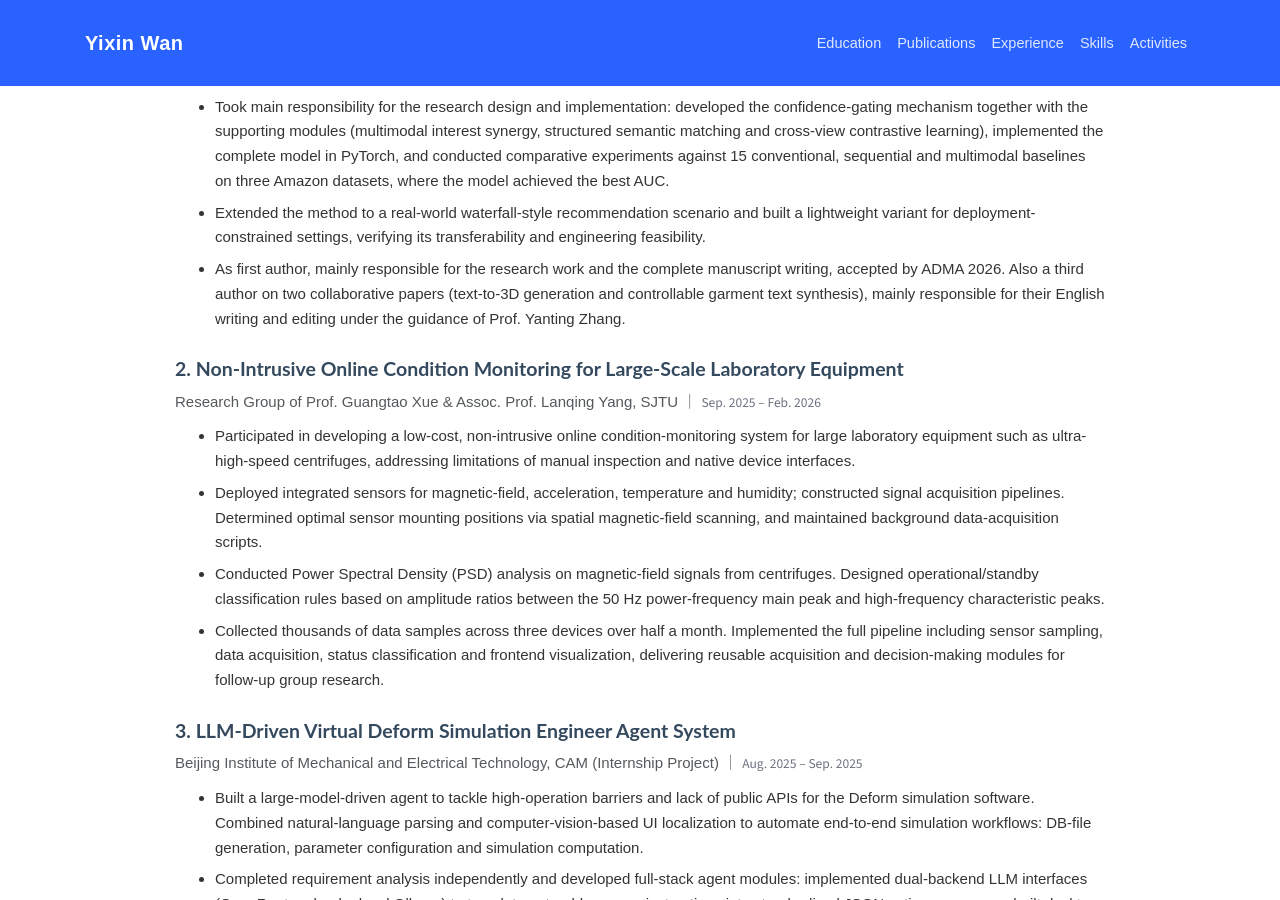
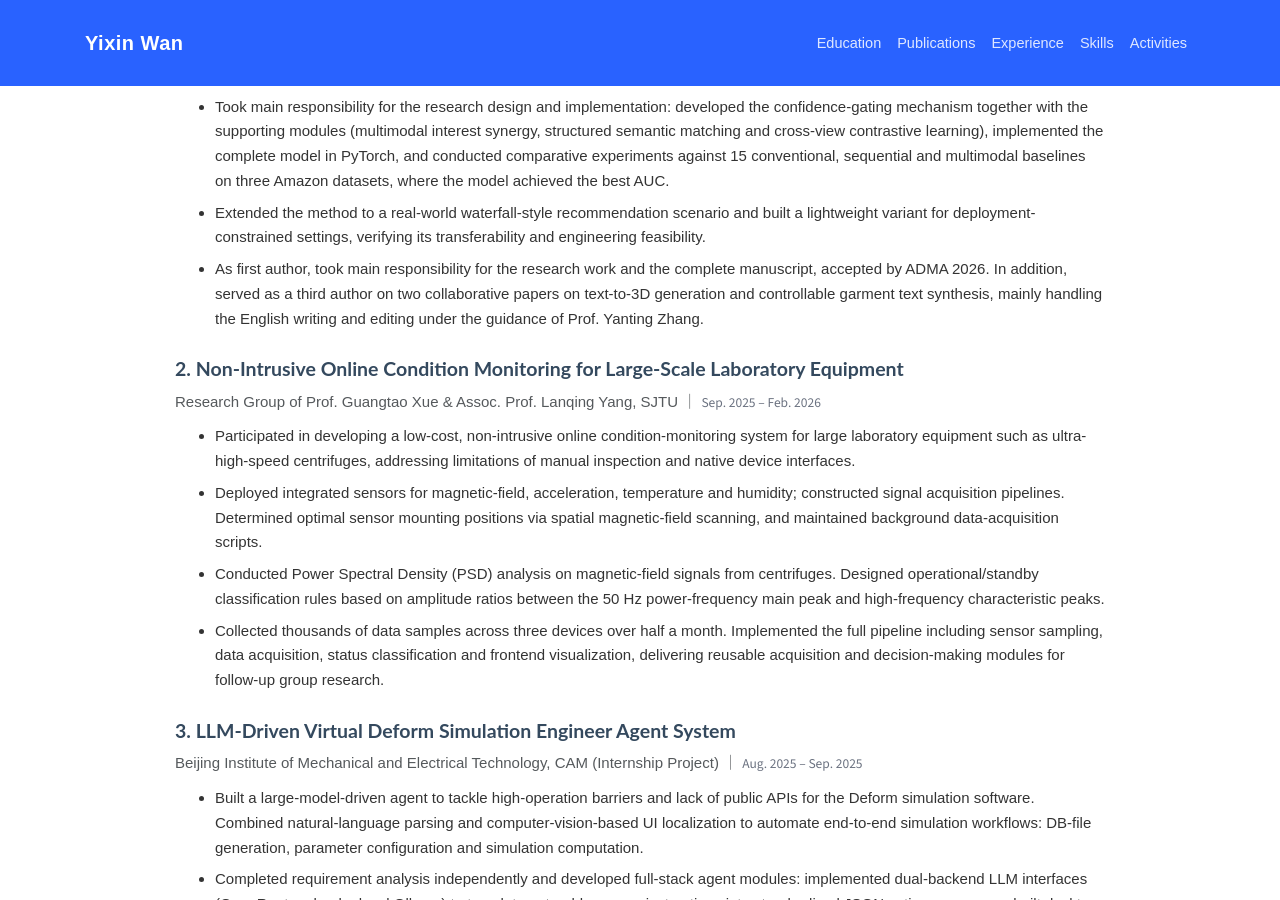
Before and after one commit to wanyongquan/resume_site, a Jekyll site: the page built from index.md, in a window 1280 px wide and 900 px high, scrolled down 1792 px. Built offline with Jekyll 4.4.1, drawn with Linux system fonts in a browser that asks for light colours; our own code applies the rules of GitHub Pages for plain Markdown files; a script that is not in the unit is left out.

Commit message:
update description

```diff
--- a/index.md
+++ b/index.md
@@ -82,7 +82,7 @@ Research Group of Assoc. Prof. Lanqing Yang (SJTU) & Prof. Yanting Zhang(DHU)
 - Studied multimodal CTR prediction, where inconsistent and noisy image, text and ID signals degrade target item representations. Under the guidance of Assoc. Prof. Lanqing Yang, proposed a target-side trustworthy enhancement framework that takes the ID representation as a stable behavioral backbone and adaptively regulates multimodal fusion through confidence gating.
 - Took main responsibility for the research design and implementation: developed the confidence-gating mechanism together with the supporting modules (multimodal interest synergy, structured semantic matching and cross-view contrastive learning), implemented the complete model in PyTorch, and conducted comparative experiments against 15 conventional, sequential and multimodal baselines on three Amazon datasets, where the model achieved the best AUC.
 - Extended the method to a real-world waterfall-style recommendation scenario and built a lightweight variant for deployment-constrained settings, verifying its transferability and engineering feasibility.
-- As first author, mainly responsible for the research work and the complete manuscript writing, accepted by ADMA 2026. Also a third author on two collaborative papers (text-to-3D generation and controllable garment text synthesis), mainly responsible for their English writing and editing under the guidance of Prof. Yanting Zhang.
+- As first author, took main responsibility for the research work and the complete manuscript, accepted by ADMA 2026. In addition, served as a third author on two collaborative papers on text-to-3D generation and controllable garment text synthesis, mainly handling the English writing and editing under the guidance of Prof. Yanting Zhang.
 
 ### 2. Non-Intrusive Online Condition Monitoring for Large-Scale Laboratory Equipment
 
```
